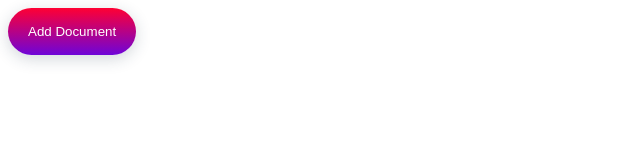
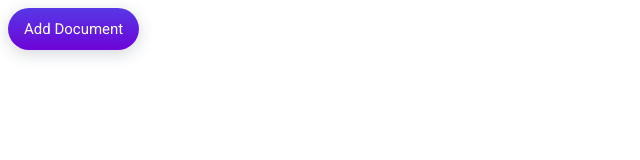
Before and after one commit to m-milde/design-tokens-setup, a website: page index.html in a window 1280 px wide. Shown: the whole page, without its empty margins (0-640 px from the left). Drawn offline with Linux system fonts and the light colour scheme; a web font is replaced by a local one.

Commit message:
Add custrom font

```diff
--- a/index.html
+++ b/index.html
@@ -9,13 +9,6 @@
     <link rel="stylesheet" href="./sapphire-design-tokens/css/styles.css">
     <link href="../brand-1-tokens/tq-icons.woff2" rel="stylesheet">
   </head>
-
-  <style>
-    @import url('https://fonts.googleapis.com/css2?family=Italiana&display=swap');
-    @import url('https://fonts.googleapis.com/css2?family=Instrument+Sans:ital,wght@0,400..700;1,400..700&display=swap');
-    @import url('https://fonts.googleapis.com/css2?family=Inter:ital,opsz,wght@0,14..32,100..900;1,14..32,100..900&display=swap');
-    @import url('https://fonts.googleapis.com/css2?family=Inter:ital,opsz,wght@0,14..32,100..900;1,14..32,100..900&family=Montserrat+Subrayada:wght@400;700&display=swap');
-    </style>
   <body>
     <button class="gradient-btn" data-button="Primary" data-state="Normal">Add Document</button>
     </div>
--- /dev/null
+++ b/sapphire-design-tokens/scss/styles.scss
@@ -0,0 +1,32 @@
+@import url('https://fonts.googleapis.com/css2?family=Inter:ital,opsz,wght@0,14..32,100..900;1,14..32,100..900&family=Roboto:ital,wght@0,100..900;1,100..900&display=swap');
+
+body{
+    font-family: var(--root-font-family-brand-font-family-2), sans-serif;
+    font-optical-sizing: auto;
+    font-weight: normal;
+    font-style: normal;
+}
+
+.gradient-btn{
+    --_btn-shadow-offset-x: var(--alias-shadows-offset-shadow-offsetx-0);
+    --_btn-shadow-offset-y: var(--alias-shadows-offset-shadow-offsety-4);
+    --_btn-shadow-blur-radius: var(--alias-blur-blursize-16);
+    --_btn-shadow-spread-radius: var(--switch-os-styles-shadows-size-small-spread);
+    --_btn-shadow-color: var(--alias-opacity-secondary-scondary-opacity-20);
+
+    --btn-shadow: var(--_btn-shadow-offset-x) var(--_btn-shadow-offset-y) var(--_btn-shadow-blur-radius) var(--_btn-shadow-spread-radius) var(--_btn-shadow-color);
+
+    display: inline-flex;
+    justify-content: center;
+    align-items: center;
+    gap: var(--switch-os-components-button-gap);
+    border: none;
+    font-size: var(--switch-os-components-button-font-size);
+    font-weight: var(--switch-os-components-button-font-weight);
+    font-family: var(--switch-os-components-button-font-family);
+    padding: var(--switch-os-components-button-padding-y) var(--switch-os-components-button-padding-x);
+    border-radius: var(--switch-os-components-button-radius);
+    color: var(--switch-os-components-button-primary-normal-text-color);
+    background: linear-gradient(0deg, var(--switch-os-components-button-primary-normal-bg-gradient-color2) 0%, var(--switch-os-components-button-primary-normal-bg-gradient-color1) 100%);
+    box-shadow: var(--btn-shadow);
+    }
```
Also changed, not shown: sapphire-design-tokens/all/saphire-tokens-all.json, sapphire-design-tokens/css/styles.css, sapphire-design-tokens/css/variables.css, 5 other files.
